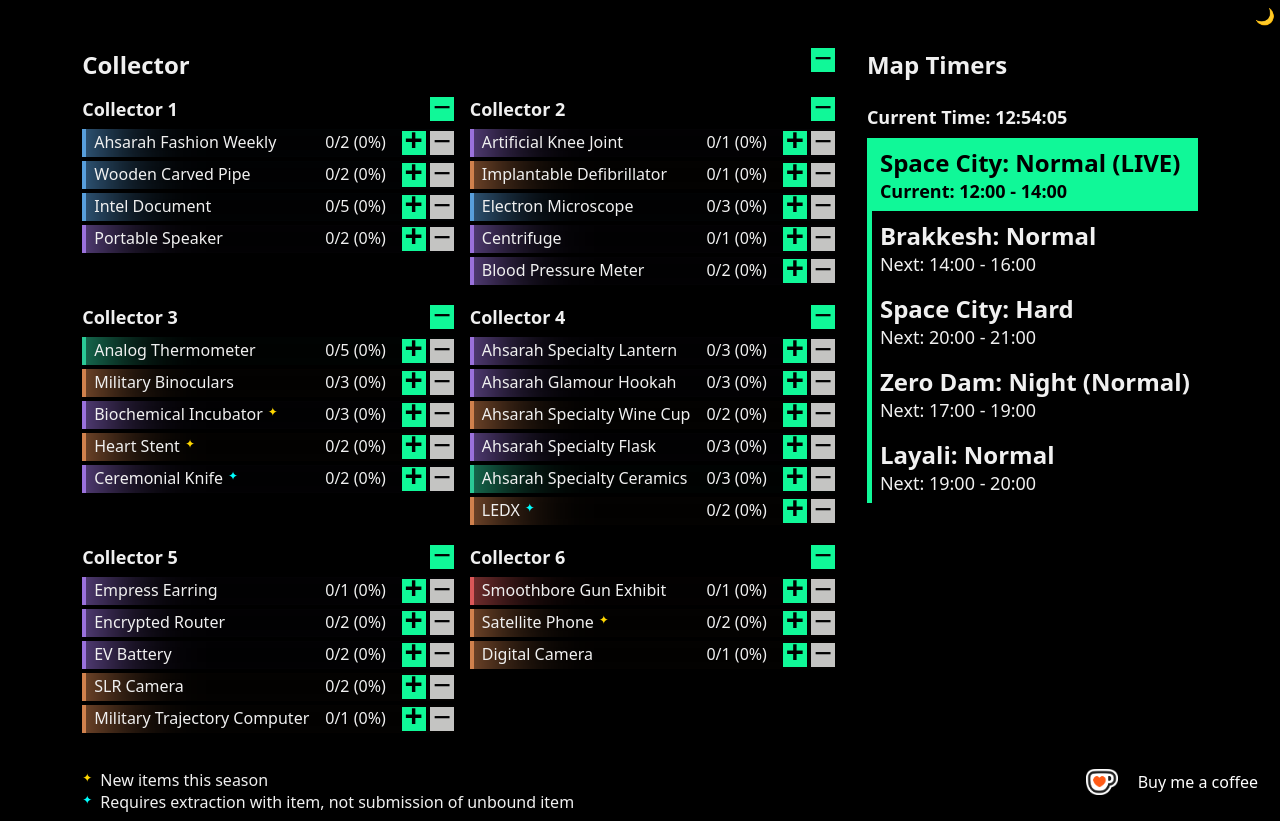
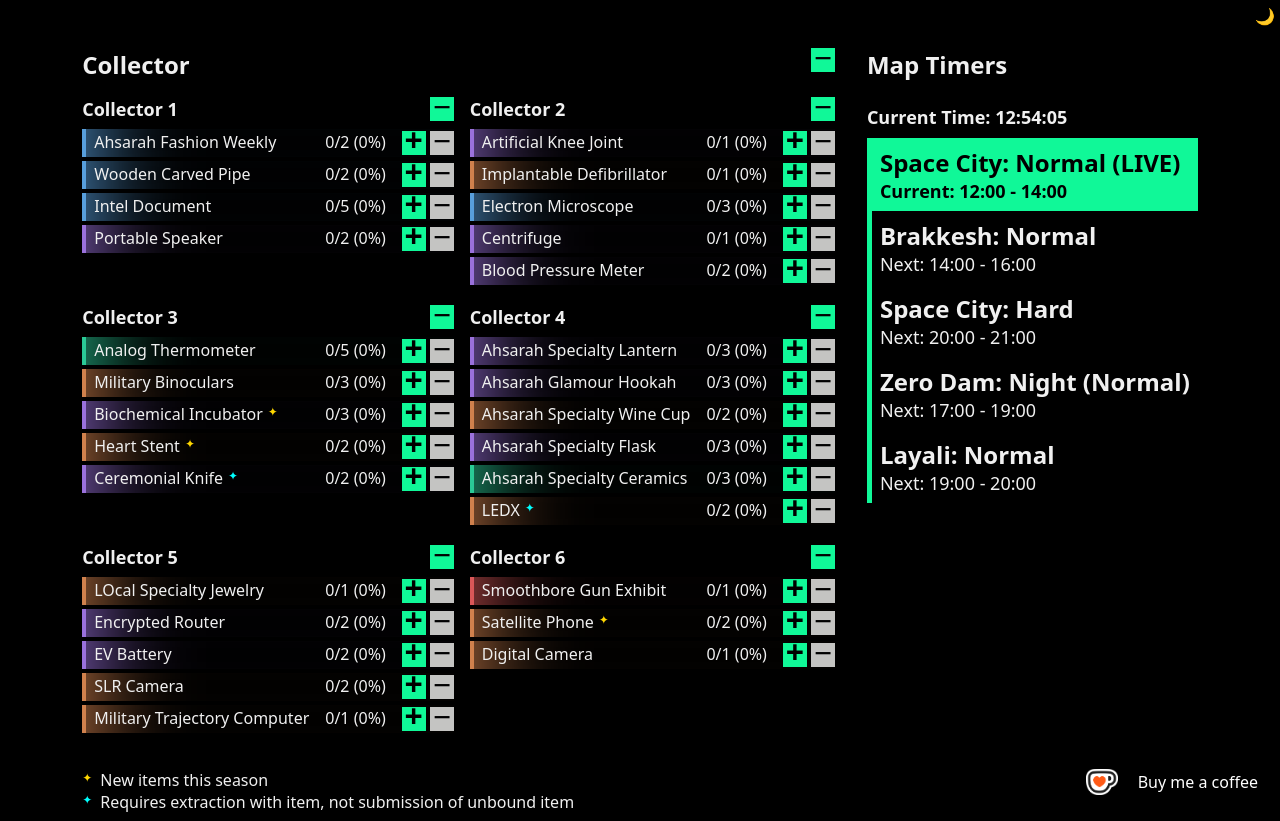
Before and after one commit to tomcorke/dftimers, a React (Vite) app: page / in a window 1280 px wide. Built offline with nearby package versions, Linux system fonts and the light colour scheme.

Commit message:
correct item

```diff
--- a/src/sections/Collector.tsx
+++ b/src/sections/Collector.tsx
@@ -88,7 +88,7 @@ const COLLECTOR_MISSIONS = [
     new CollectorItem("LEDX", "legendary", 2, false, true),
   ]),
   new CollectorMission("Collector 5", [
-    new CollectorItem("Empress Earring", "epic", 1),
+    new CollectorItem("LOcal Specialty Jewelry", "legendary", 1),
     new CollectorItem("Encrypted Router", "epic", 2),
     new CollectorItem("EV Battery", "epic", 2),
     new CollectorItem("SLR Camera", "legendary", 2),
```
